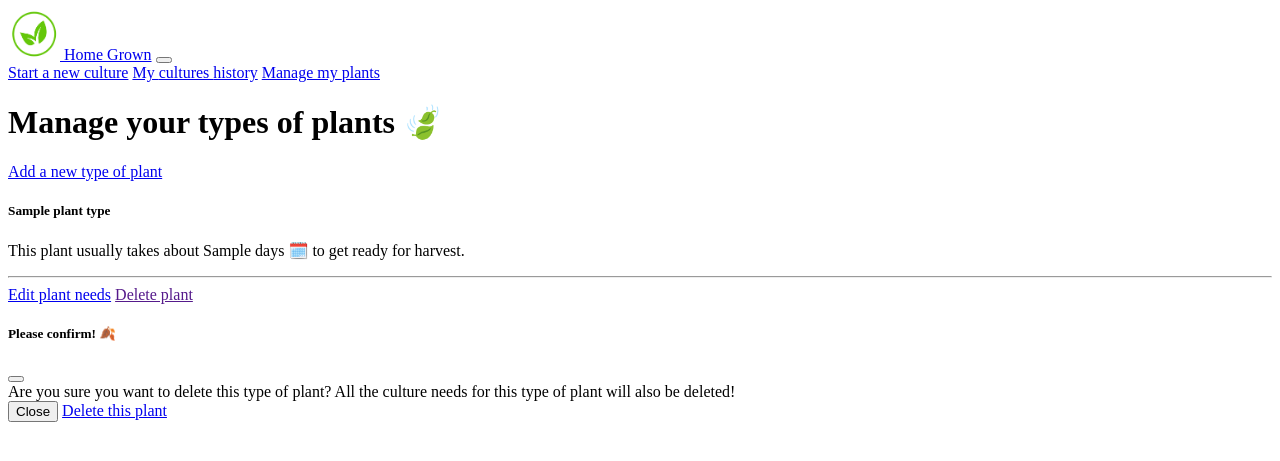
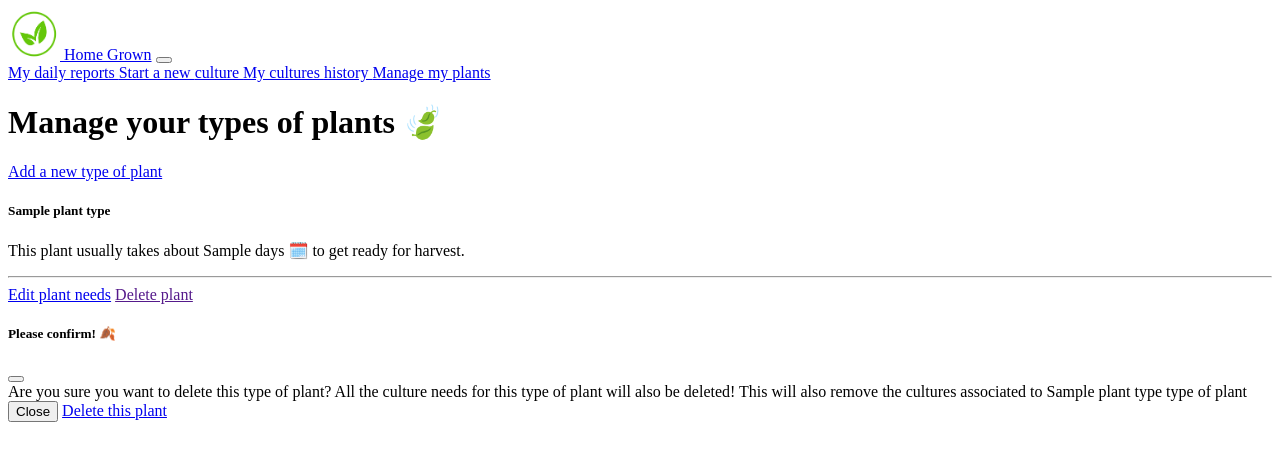
Before and after one commit to PierreCapel/Home_Grown, a Symfony app: template templates/plant_type/index.html.twig in a window 1280 px wide. Shown: the top 461 px of the page. Run offline with Twig, Linux system fonts and the light colour scheme; the template is opened without the code that fills it: most values are stand-ins (such as "Sample title", 1, 10 or a date in 2020); some libraries are stand-ins or nearby versions.

Commit message:
complete except bug on delete

```diff
--- a/src/Controller/CultureController.php
+++ b/src/Controller/CultureController.php
@@ -42,7 +42,7 @@ class CultureController extends AbstractController
             $entityManager->persist($culture);
             $entityManager->flush();
 
-            return $this->redirectToRoute('culture_index', [], Response::HTTP_SEE_OTHER);
+            return $this->redirectToRoute('index', [], Response::HTTP_SEE_OTHER);
         }
 
         return $this->renderForm('culture/new.html.twig', [
@@ -83,7 +83,7 @@ class CultureController extends AbstractController
         if ($form->isSubmitted() && $form->isValid()) {
             $this->getDoctrine()->getManager()->flush();
 
-            return $this->redirectToRoute('culture_index', [], Response::HTTP_SEE_OTHER);
+            return $this->redirectToRoute('index', [], Response::HTTP_SEE_OTHER);
         }
 
         return $this->renderForm('culture/edit.html.twig', [
--- a/src/Entity/PlantType.php
+++ b/src/Entity/PlantType.php
@@ -25,7 +25,7 @@ class PlantType
     private $name;
 
     /**
-     * @ORM\OneToMany(targetEntity=PlantNeeds::class, mappedBy="plantType",  cascade={"remove"})
+     * @ORM\OneToMany(targetEntity=PlantNeeds::class, mappedBy="plantType", cascade={"remove"})
      */
     private $plantNeeds;
 
--- a/src/Form/CultureType.php
+++ b/src/Form/CultureType.php
@@ -24,7 +24,7 @@ class CultureType extends AbstractType
             ])
             ->add('startDate', DateType::class, [
                 'widget' =>'single_text',
-            'label' => "When is your home culture starting ?",
+            'label' => "When is your home culture starting?",
             'label_attr' => [
             ],
             'input' => "datetime",
--- a/templates/components/_navbar.html.twig
+++ b/templates/components/_navbar.html.twig
@@ -7,17 +7,30 @@
     </button>
     <div class="collapse navbar-collapse" id="navbarNavAltMarkup">
       <div class="navbar-nav me-auto">
-        <a class="nav-link active text-end text-primary" aria-current="page" href="{{ path('culture_new')}}">Start a new <span class="text-secondary">
-         culture</a>
+        <a class="nav-link active text-end text-primary" aria-current="page" href="{{ path('index')}}">My
+         daily
+        <span class="text-secondary">
+         reports
+         </span>
+         </a>
+        <a class="nav-link active text-end text-primary" aria-current="page" href="{{ path('culture_new')}}">Start a
+        <span class="text-secondary">
+        new
+         </span>
+         culture
+         </a>
+        <a class="nav-link active text-end text-primary" aria-current="page" href="{{ path('culture_history')}}">My
+         cultures
+        <span class="text-secondary">
+         history
         </span>
-        <a class="nav-link active text-end text-primary" aria-current="page" href="{{ path('culture_history')}}">My <span class="text-secondary">
-         cultures
+         </a>
+        <a class="nav-link active text-end text-primary" aria-current="page" href="{{ path('plant_type_index')}}">
+        <span class="text-secondary">
+        Manage
         </span>
-         history</a>
-        <a class="nav-link active text-end text-primary" aria-current="page" href="{{ path('plant_type_index')}}">Manage my <span class="text-secondary">
-        plants</a>
-        </span>
-
+        my plants
+        </a>
       </div>
     </div>
   </div>
--- a/templates/culture/history.html.twig
+++ b/templates/culture/history.html.twig
@@ -10,7 +10,8 @@
 		</div>
         {% for culture in cultures %}
 			<div class="col-12">
-				<div class="col-sm-6 my-2 shadow-sm">
+				<div class="col-sm-6 my-2 shadow-sm" style="width: 100%">
+                	<a class="position-absolute h-100 w-100" href="{{ path("culture_show", {'id': culture.id}) }}"></a>
 					<div class="card border-secondary">
 						<div class="card-body">
 							<h5 class="card-title">
@@ -25,7 +26,6 @@
                                 {% else %}
                                 and your babies should be gently growing by now 🌱
                                 {% endif %}
-
 							</p>
 							<hr>
 							<div class="text-center">
--- a/templates/culture/new.html.twig
+++ b/templates/culture/new.html.twig
@@ -4,7 +4,7 @@
 
 {% block body %}
 <div class="container">
-    <h1 class="my-5 text-secondary text-end">Whooo your new culture is about to start !</h1>
+    <h1 class="my-5 text-secondary text-end">Whooo your new culture is about to start!</h1>
 
     {{ include('culture/_form.html.twig') }}
 
--- a/templates/plant_type/index.html.twig
+++ b/templates/plant_type/index.html.twig
@@ -42,7 +42,8 @@
 						</div>
 						<div class="modal-body">
 							Are you sure you want to delete this type of plant?
-									All the culture needs for this type of plant will also be deleted!
+							All the culture needs for this type of plant will also be deleted!
+							This will also remove the cultures associated to {{ plant_type.name|capitalize }} type of plant
 						</div>
 						<div class="modal-footer">
 							<button type="button" class="btn btn-primary text-light" data-bs-dismiss="modal">Close</button>
```
Also changed, not shown: templates/culture/show.html.twig (+3 -6 lines).
